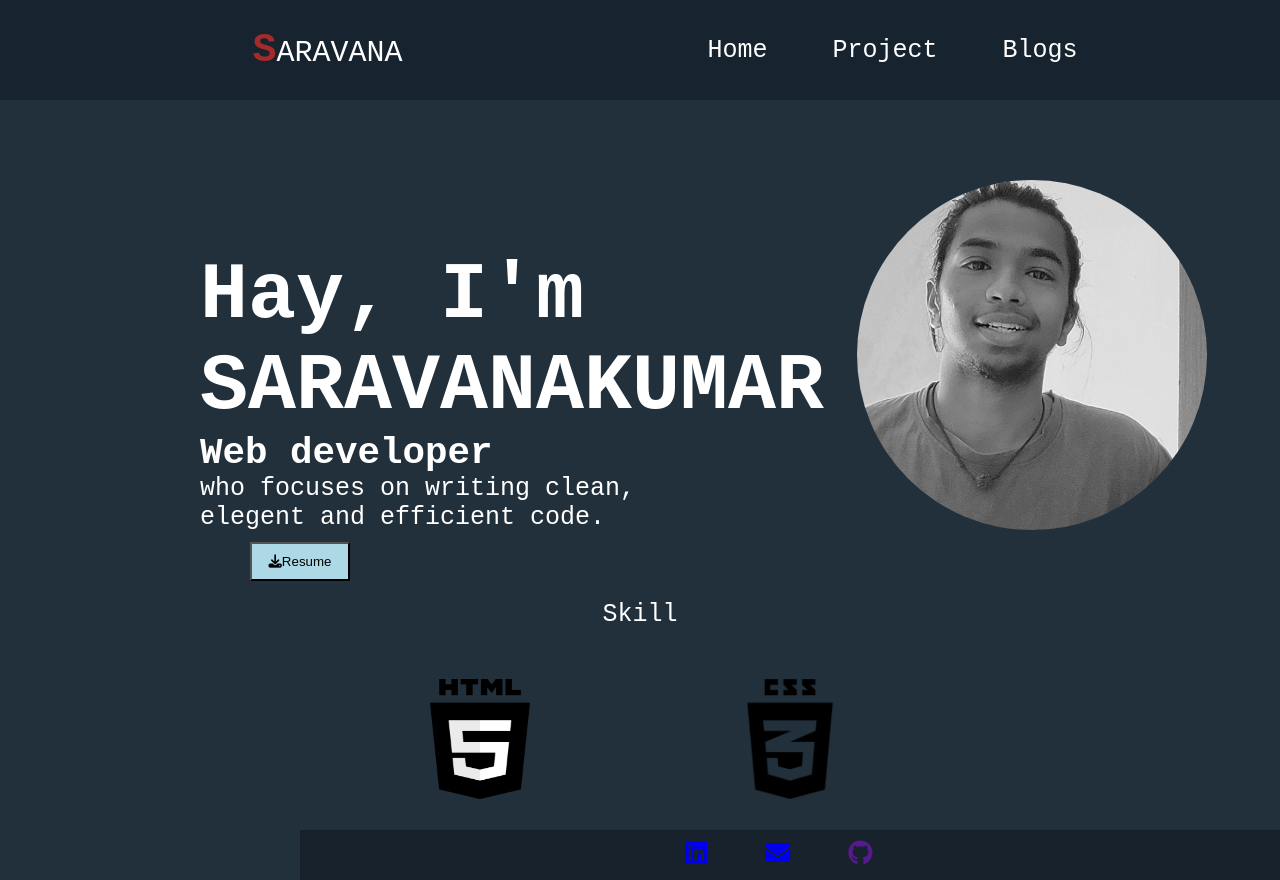
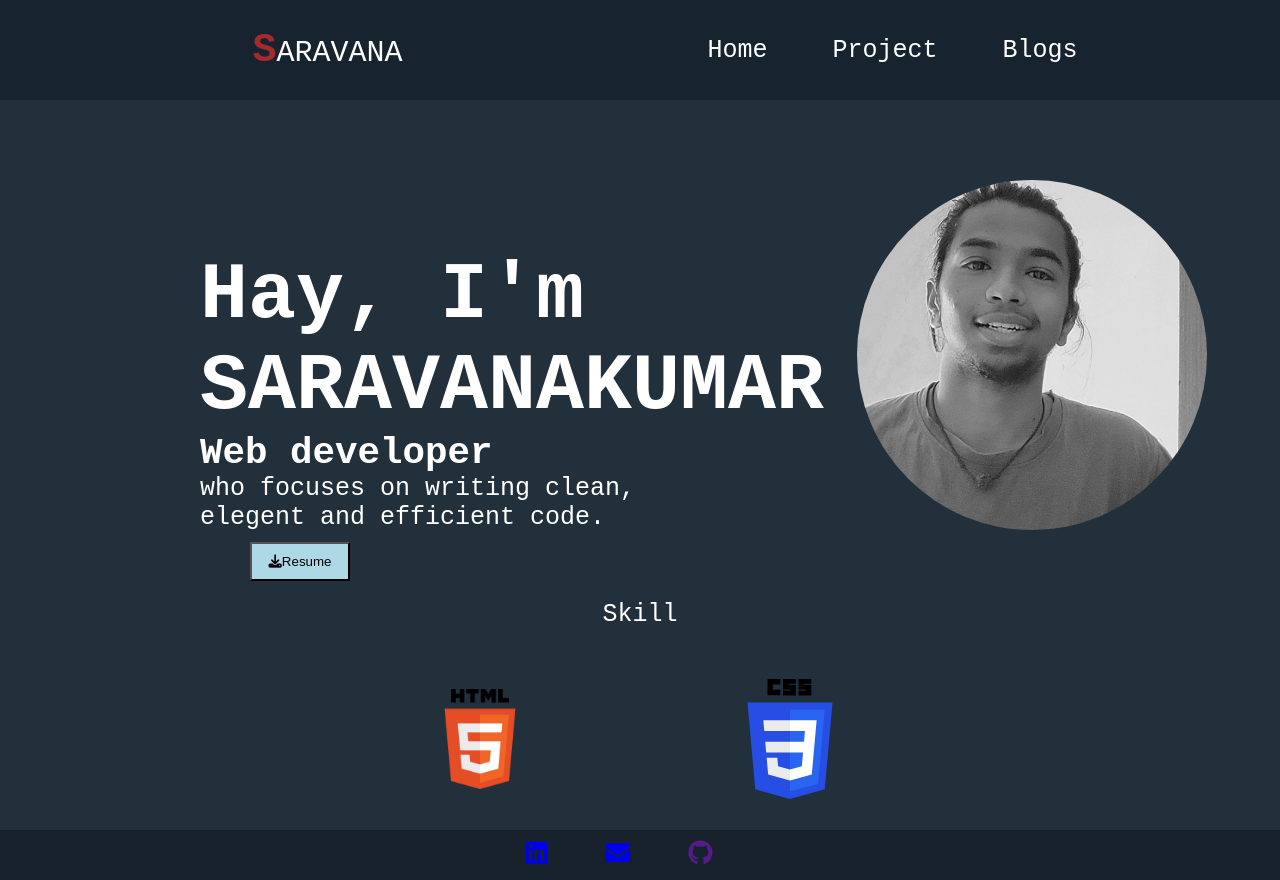
Before and after one commit to Saravana16041999/my_portfolio, a plain HTML site: page index.html in a window 1280 px wide. Drawn offline with Linux system fonts and the light colour scheme; a web font is replaced by a local one.

Commit message:
updated_portfolio

```diff
--- a/index.html
+++ b/index.html
@@ -38,6 +38,7 @@
       </nav>
     </header>
     <main>
+      <section>
       <div class="main_content">
         <div class="content">
           <h1 class="name">Hay, I'm SARAVANAKUMAR</h1>
@@ -55,21 +56,24 @@
           />
         </div>
       </div>
+    </section>
+    <section>
       <div class="skill">
         <p class="skill_1">Skill</p>
         <div class="skill-container">
           <div class="html-font">
             <img
               class="html_img"
-              src="/images_and_fonts/icons/html.png"
+              src="/images_and_fonts/icons/HTML_Logo.webp"
               alt=""
             />
           </div>
           <div class="css-font">
-            <img class="css_img" src="/images_and_fonts/icons/css.png" alt="" />
+            <img class="css_img" src="/images_and_fonts/icons/css.svg" alt="" />
           </div>
         </div>
       </div>
+    </section>
     </main>
     <footer>
 
--- a/stylesheet/style.css
+++ b/stylesheet/style.css
@@ -83,7 +83,7 @@ body {
 }
 .html_img{
     width: 100px;
-    height: 120px;
+    height: 100px;
 }
 .css-font{
     margin-left: 100px;
@@ -102,14 +102,13 @@ button {
 }
 .icons {
     margin-top: 30px;
-    width: 1000px;
     height: 50px;
     display: flex;
     justify-content: center;
-    margin-left: 300px;
     background-color: #15202bd4;
     align-items: center;
-
+    margin-bottom: 0px;
+    padding-bottom: 0px;
 }
 .linkedin, .gmail, .github {
     margin-left: 8px;
```
Also changed, not shown: images_and_fonts/icons/HTML_Logo.webp (added), images_and_fonts/icons/css.png (deleted), images_and_fonts/icons/css.svg (added), images_and_fonts/icons/html.png (deleted), images_and_fonts/profile_pic/businessman-his-laptop-clipart-picture-male-cartoon-character-35918276.jpeg (deleted), images_and_fonts/profile_pic/cropedimg.jpg (deleted), images_and_fonts/profile_pic/fullimg.jpg (deleted), images_and_fonts/profile_pic/profileblackandwitefull.jpg (deleted), images_and_fonts/profile_pic/profilepic.jpg (deleted), images_and_fonts/profile_pic/profilepicnormal.jpg (deleted), 4 other files.
